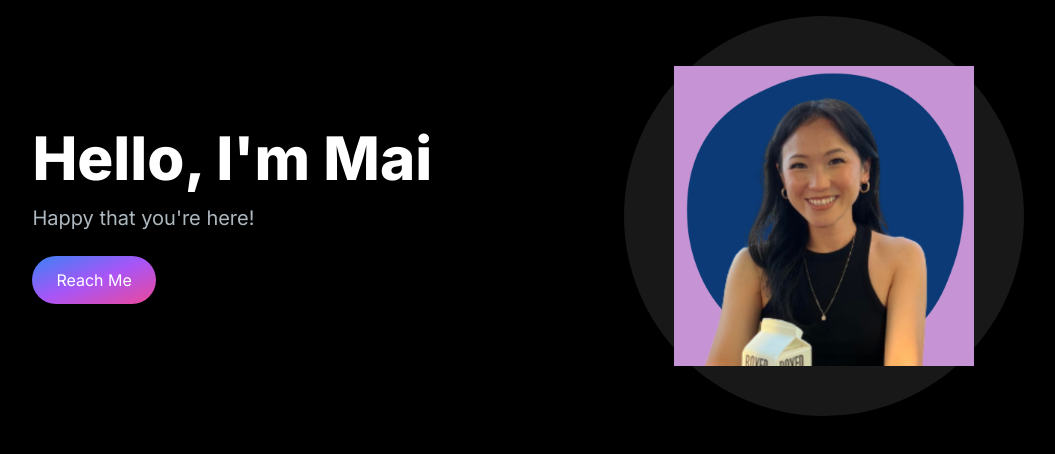
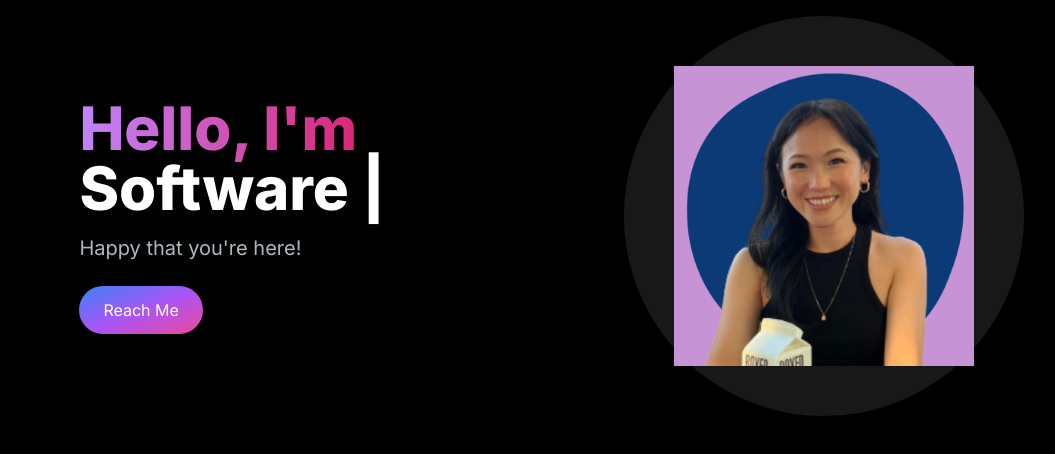
Before and after one commit to vmaineng/mai-web, a Next.js app: page / in a window 1280 px wide. Shown: the top 454 px of the page, without its empty margins (161-1216 px from the left). Built offline with nearby package versions, Linux system fonts and the light colour scheme.

Commit message:
added in banner complete

```diff
--- a/app/components/Banner.jsx
+++ b/app/components/Banner.jsx
@@ -1,5 +1,7 @@
+"use client";
 import React from "react";
 import Image from "next/image";
+import { TypeAnimation } from 'react-type-animation';
 
 //functional component
 
@@ -9,8 +11,26 @@
       <div className="grid grid-cols-1 sm:grid-cols-12">
         <div className="col-span-7 place-self-center text-center sm:text-left">
           <h1 className="text-white mb-4 text-4xl sm:text-5xl lg:text-6xl font-extrabold">
-            {" "}
-            Hello, I'm Mai
+           <span className="text-transparent bg-clip-text bg-gradient-to-r from-purple-400 to-pink-600">
+           Hello, I'm{" "}
+           </span>
+           <br/>
+           <TypeAnimation
+      sequence={[
+        // Same substring at the start will only be typed out once, initially
+        'Mai',
+        1000, // wait 1s before replacing "Mice" with "Hamsters"
+        'Software Engineer',
+        1000,
+        'Software Developer',
+        1000,
+        'Web Developer',
+        1000
+      ]}
+      wrapper="span"
+      speed={50}
+      repeat={Infinity}
+    />
           </h1>
           <p className="text-[#ADB7BE] text-base sm:text-lg mb-6 lg:text-xl">
             Happy that you're here!
```
Also changed, not shown: package.json (+5 -4 lines), 1 other file (tests, documents, lock files or other folders).
